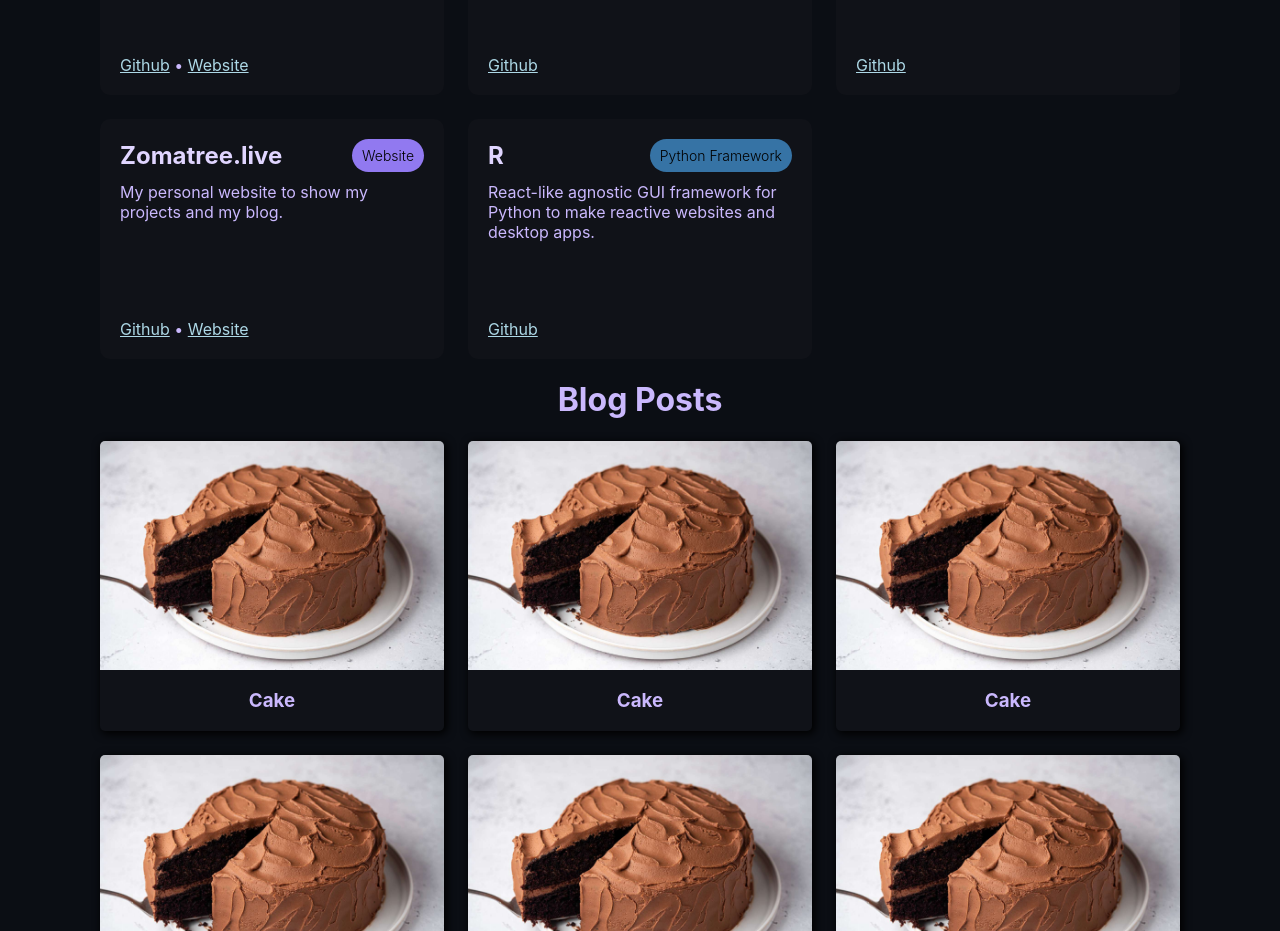
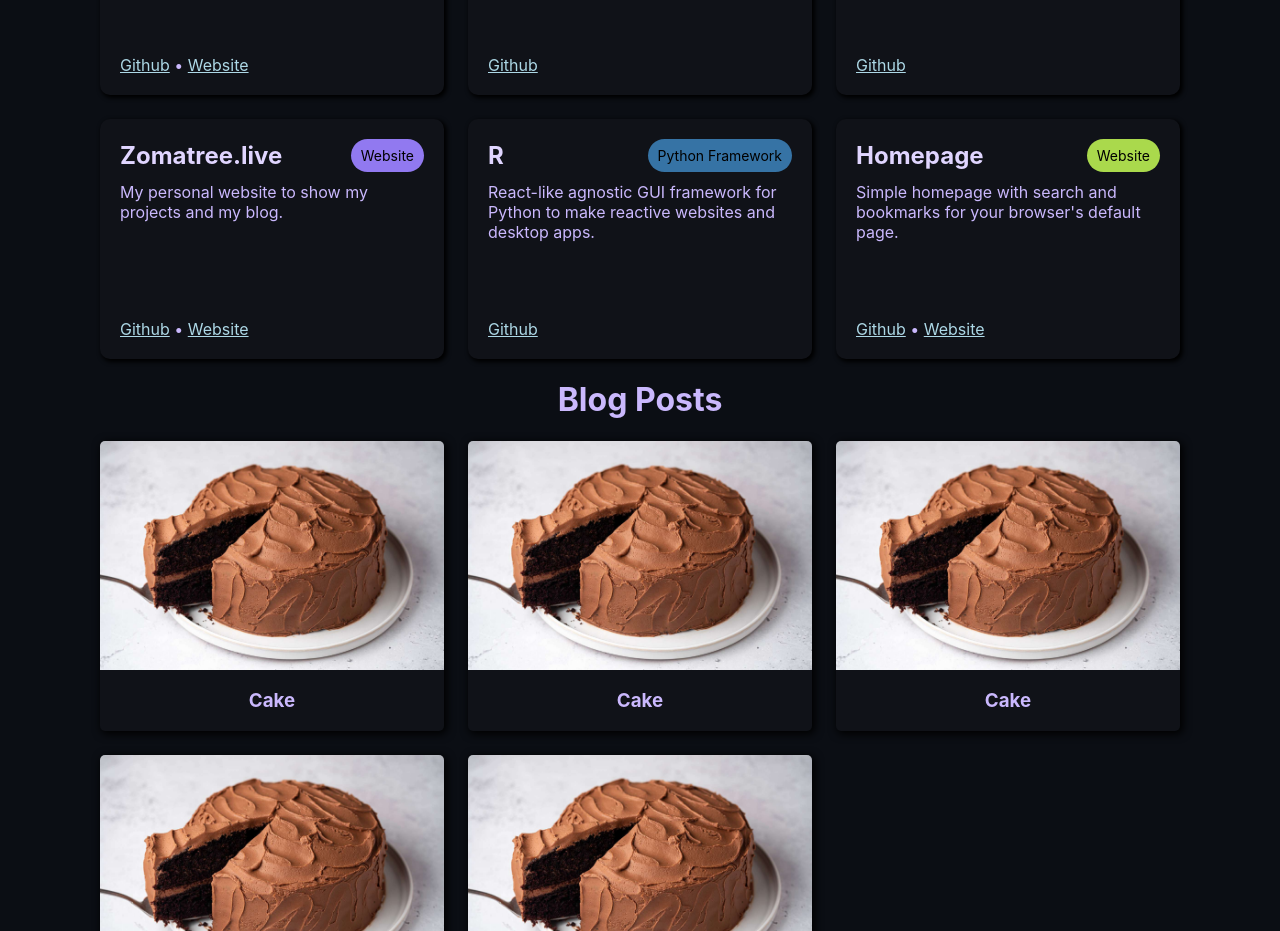
Before and after one commit to Zomatree/zomatree.live, a SvelteKit app: page / in a window 1280 px wide. Shown: the part 1027-1958 px from the top of the page. Built offline with nearby package versions, Linux system fonts and the light colour scheme; a web font is replaced by a local one.

Commit message:
add text shadows and hovers

```diff
--- a/src/lib/components/BlogCard.svelte
+++ b/src/lib/components/BlogCard.svelte
@@ -15,6 +15,11 @@
         border-radius: 5px;
         text-decoration: none;
         box-shadow: 2px 2px 8px 1px black;
+        transition: all .1s ease-in-out
+    }
+
+    .blog-card:hover {
+        transform: scale(1.05);
     }
 
     .blog-card-image {
--- a/src/lib/components/ProjectCard.svelte
+++ b/src/lib/components/ProjectCard.svelte
@@ -16,6 +16,12 @@
         padding: 20px;
         display: flex;
         flex-direction: column;
+        box-shadow: 2px 2px 4px 1px black;
+        transition: all .1s ease-in-out
+    }
+
+    .project-card:hover {
+        transform: scale(1.05);
     }
 
     .title-row {
@@ -40,7 +46,7 @@
         height: min-content;
         padding: 8px 10px;
         font-size: 14px;
-        font-weight: 300;
+        font-weight: 400;
         border-radius: 50px;
         color: black;
     }
--- a/src/routes/+page.svelte
+++ b/src/routes/+page.svelte
@@ -84,6 +84,13 @@
                 github_url="https://github.com/zomatree/r"
                 description="React-like agnostic GUI framework for Python to make reactive websites and desktop apps."
             />
+            <ProjectCard
+                title="Homepage"
+                tag="Website"
+                tag_colour="#aad94c"
+                github_url="https://github.com/zomatree/homepage"
+                url="https://home.zomatree.live"
+                description="Simple homepage with search and bookmarks for your browser's default page."            />
         </div>
     </div>
     <div id="bottom"/>
@@ -97,7 +104,6 @@
             <BlogCard title="Cake" href="/blog/cake" image={cake} alt="Slice of chocolate cake on white plate"/>
             <BlogCard title="Cake" href="/blog/cake" image={cake} alt="Slice of chocolate cake on white plate"/>
             <BlogCard title="Cake" href="/blog/cake" image={cake} alt="Slice of chocolate cake on white plate"/>
-            <BlogCard title="Cake" href="/blog/cake" image={cake} alt="Slice of chocolate cake on white plate"/>
         </div>
     </div>
 </div>
--- a/src/styles.scss
+++ b/src/styles.scss
@@ -50,7 +50,8 @@ body::-webkit-scrollbar {
 
 .emphasis {
     font-weight: 900;
-    color: var(--primary-3)
+    color: var(--primary-3);
+    text-shadow: 2px 1px 3px var(--primary-1);
 }
 
 .github-link {
@@ -60,12 +61,22 @@ body::-webkit-scrollbar {
     text-align: right;
     text-decoration: none;
     display: block;
+    transition: all .05s ease-in-out
+}
+
+.github-link:hover {
+    text-shadow: 0px 0px 3px var(--primary-1);
 }
 
 .down-arrow {
     display: flex;
     justify-content: center;
     cursor: pointer;
+    transition: all .2s ease-in-out
+}
+
+.down-arrow:hover {
+    transform: scale(120%);
 }
 
 .header {
```
